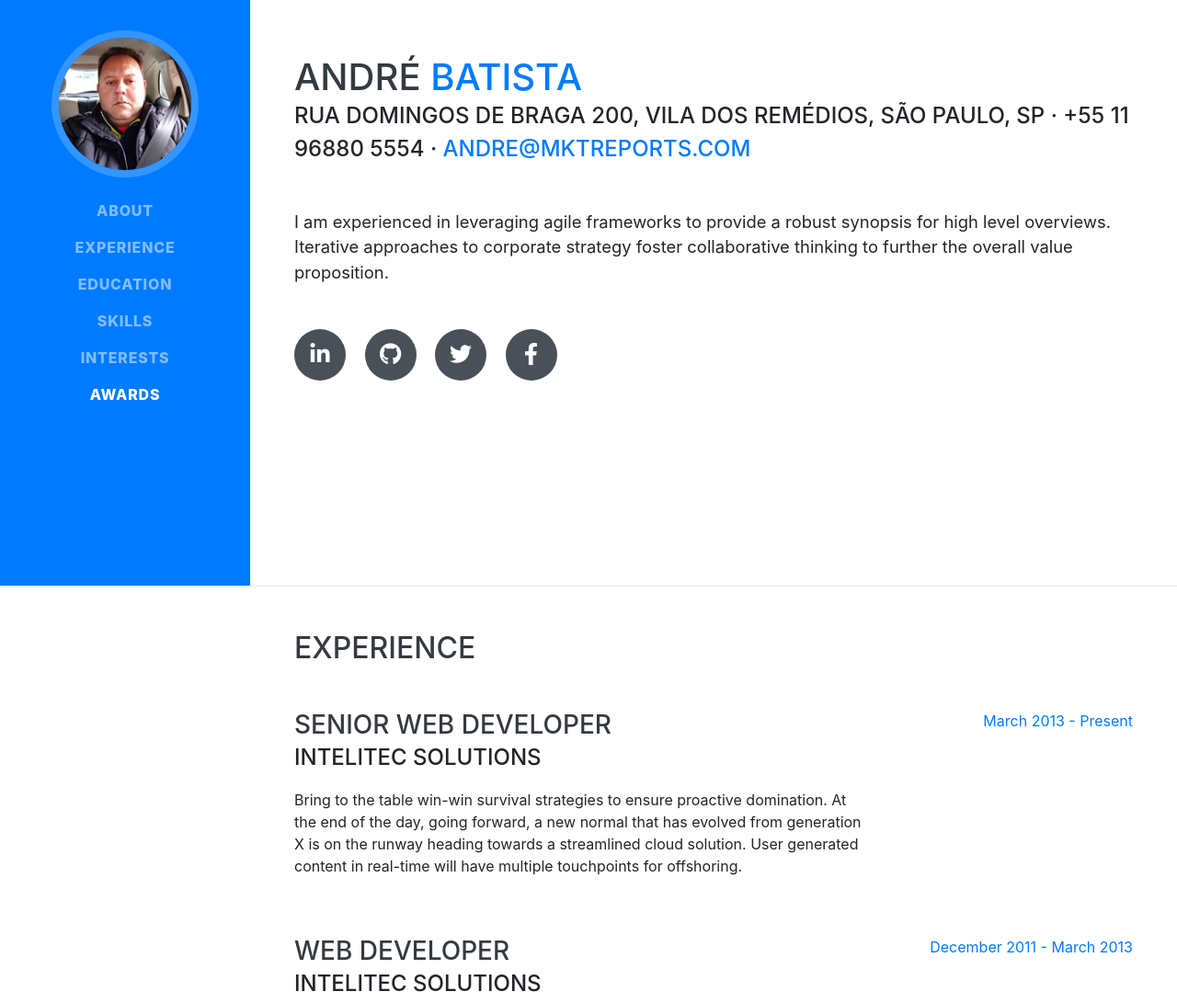
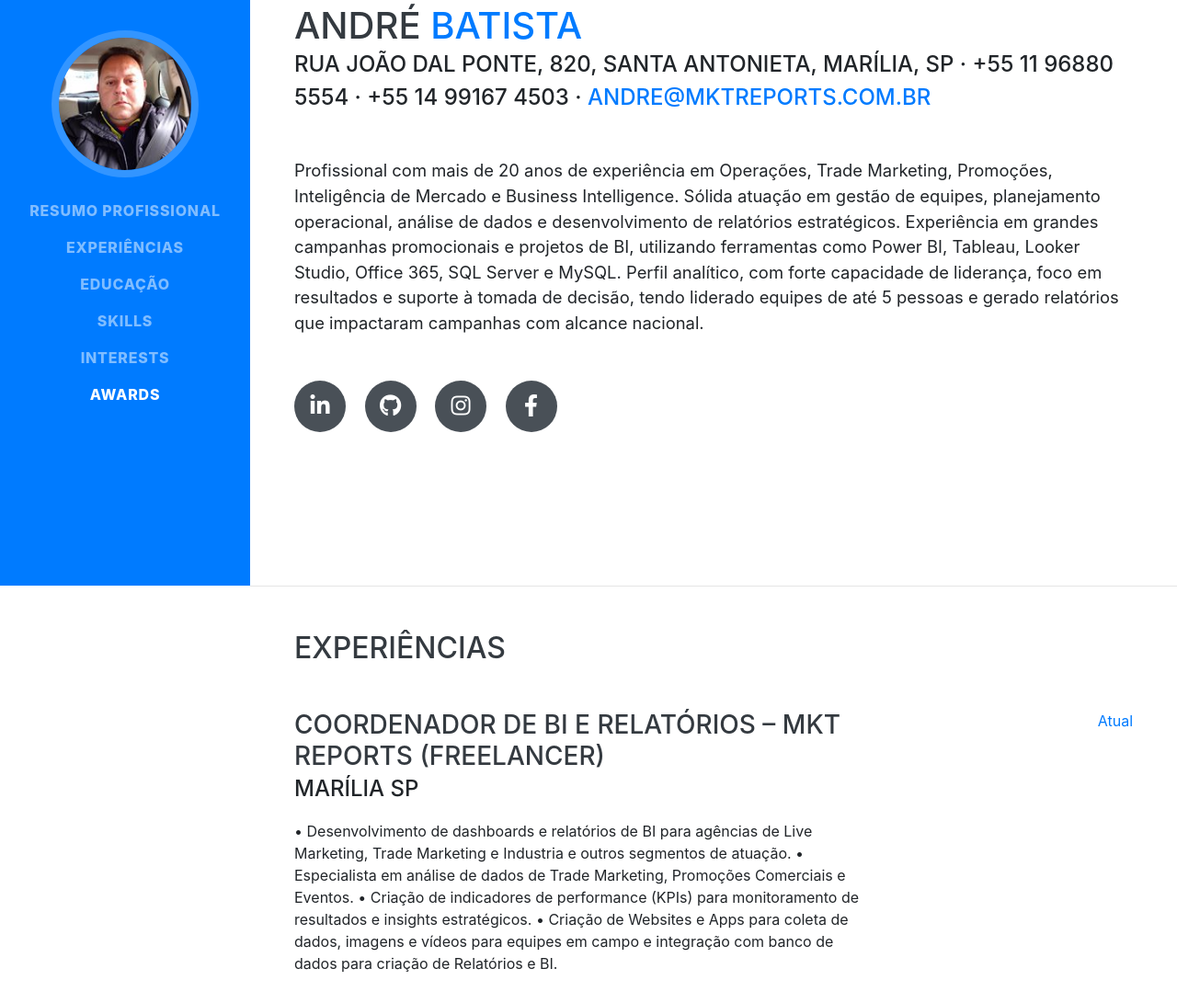
Before and after one commit to DedersSP/andrebatista.github.io, a website with bundled scripts: page index.html in a window 1280 px wide. Shown: the part 163-1254 px from the top of the page at 92% size. Built offline with nearby package versions, Linux system fonts and the light colour scheme; a web font is replaced by a local one.

Commit message:
Atualização de Dados 01 25-08-27

```diff
--- a/index.html
+++ b/index.html
@@ -38,13 +38,13 @@
     <div class="collapse navbar-collapse" id="navbarSupportedContent">
       <ul class="navbar-nav">
         <li class="nav-item">
-          <a class="nav-link js-scroll-trigger" href="#about">About</a>
+          <a class="nav-link js-scroll-trigger" href="#about">Resumo Profissional</a>
         </li>
         <li class="nav-item">
-          <a class="nav-link js-scroll-trigger" href="#experience">Experience</a>
+          <a class="nav-link js-scroll-trigger" href="#experience">Experiências</a>
         </li>
         <li class="nav-item">
-          <a class="nav-link js-scroll-trigger" href="#education">Education</a>
+          <a class="nav-link js-scroll-trigger" href="#education">Educação</a>
         </li>
         <li class="nav-item">
           <a class="nav-link js-scroll-trigger" href="#skills">Skills</a>
@@ -66,21 +66,23 @@
         <h1 class="mb-0">André
           <span class="text-primary">Batista</span>
         </h1>
-        <div class="subheading mb-5">Rua Domingos de Braga 200, Vila dos Remédios, São Paulo, SP  · +55 11 96880 5554 ·
-          <a href="mailto:name@email.com">andre@mktreports.com</a>
+        <div class="subheading mb-5">Rua João Dal Ponte, 820, Santa Antonieta, Marília, SP  · +55 11 96880 5554 · +55 14 99167 4503 ·
+          <a href="mailto:name@email.com">andre@mktreports.com.br</a>
         </div>
-        <p class="lead mb-5">I am experienced in leveraging agile frameworks to provide a robust synopsis for high level overviews. Iterative approaches to corporate strategy foster collaborative thinking to further the overall value proposition.</p>
+        <p class="lead mb-5">
+          Profissional com mais de 20 anos de experiência em Operações, Trade Marketing, Promoções, Inteligência de Mercado e Business Intelligence. Sólida atuação em gestão de equipes, planejamento operacional, análise de dados e desenvolvimento de relatórios estratégicos. Experiência em grandes campanhas promocionais e projetos de BI, utilizando ferramentas como Power BI, Tableau, Looker Studio, Office 365, SQL Server e MySQL. Perfil analítico, com forte capacidade de liderança, foco em resultados e suporte à tomada de decisão, tendo liderado equipes de até 5 pessoas e gerado relatórios que impactaram campanhas com alcance nacional.
+        </p>
         <div class="social-icons">
-          <a href="#">
+          <a href="https://www.linkedin.com/in/andre-batista-99a89530/">
             <i class="fab fa-linkedin-in"></i>
           </a>
-          <a href="#">
+          <a href="https://github.com/DedersSP">
             <i class="fab fa-github"></i>
           </a>
-          <a href="#">
-            <i class="fab fa-twitter"></i>
+          <a href="https://www.instagram.com/deders/">
+            <i class="fab fa-instagram"></i>
           </a>
-          <a href="#">
+          <a href="https://www.facebook.com/andre.silva.batista">
             <i class="fab fa-facebook-f"></i>
           </a>
         </div>
@@ -91,16 +93,21 @@
 
     <section class="resume-section p-3 p-lg-5 d-flex justify-content-center" id="experience">
       <div class="w-100">
-        <h2 class="mb-5">Experience</h2>
+        <h2 class="mb-5">Experiências</h2>
 
         <div class="resume-item d-flex flex-column flex-md-row justify-content-between mb-5">
           <div class="resume-content">
-            <h3 class="mb-0">Senior Web Developer</h3>
-            <div class="subheading mb-3">Intelitec Solutions</div>
-            <p>Bring to the table win-win survival strategies to ensure proactive domination. At the end of the day, going forward, a new normal that has evolved from generation X is on the runway heading towards a streamlined cloud solution. User generated content in real-time will have multiple touchpoints for offshoring.</p>
+            <h3 class="mb-0">Coordenador de BI e Relatórios – MKT Reports (Freelancer)</h3>
+            <div class="subheading mb-3">Marília SP</div>
+            <p>
+              •	Desenvolvimento de dashboards e relatórios de BI para agências de Live Marketing, Trade Marketing e Industria e outros segmentos de atuação.
+              •	Especialista em análise de dados de Trade Marketing, Promoções Comerciais e Eventos.
+              •	Criação de indicadores de performance (KPIs) para monitoramento de resultados e insights estratégicos.
+              •	Criação de Websites e Apps para coleta de dados, imagens e vídeos para equipes em campo e integração com banco de dados para criação de Relatórios e BI.
+            </p>
           </div>
           <div class="resume-date text-md-right">
-            <span class="text-primary">March 2013 - Present</span>
+            <span class="text-primary">Atual</span>
           </div>
         </div>
 
```
